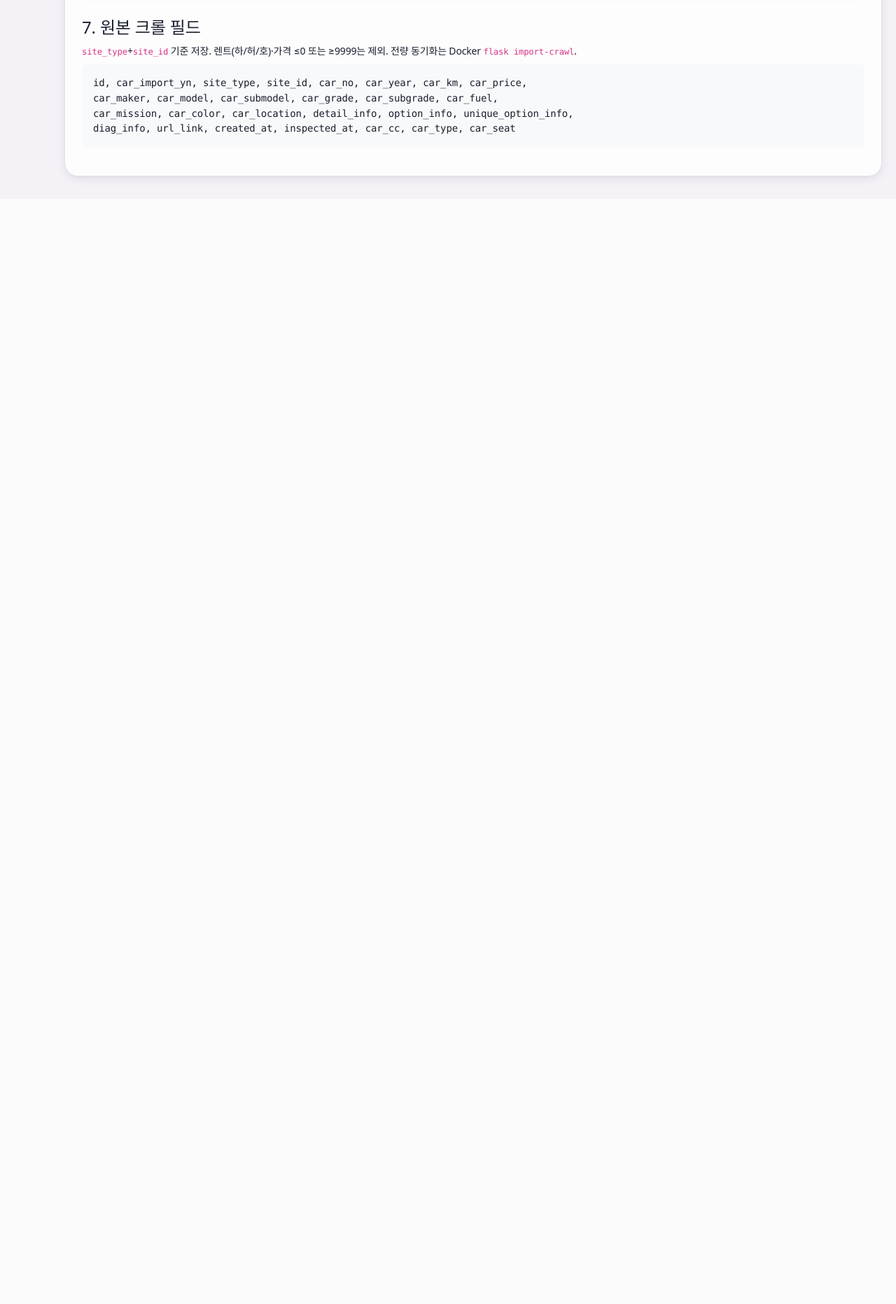
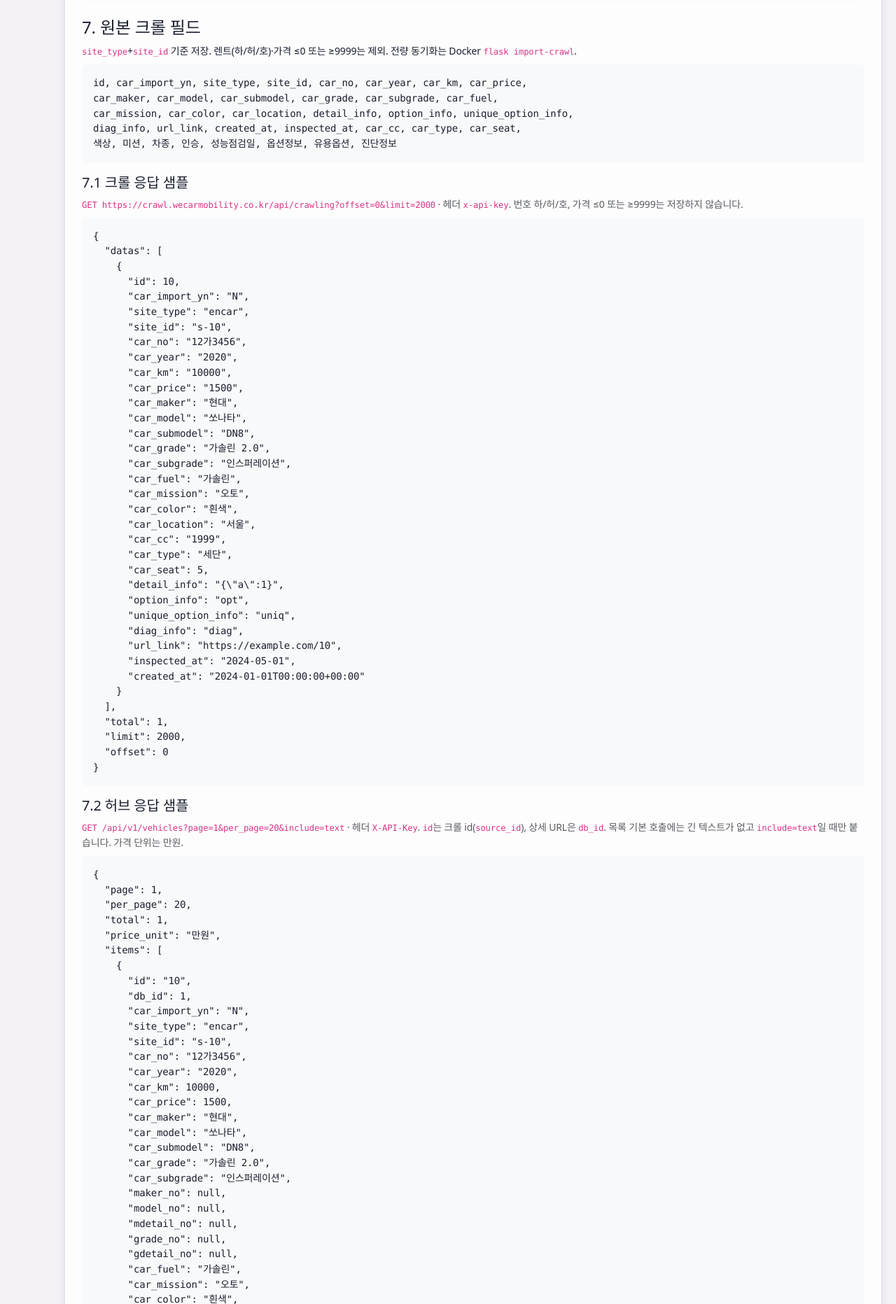
Before and after one commit to JTY9410/vehicle-data-hub, a Flask app: page /api-keys/docs in a window 1280 px wide. Shown: the part 3792-5655 px from the top of the page at 70% size. Before the commit the page ends 4053 px from the top, so only its background shows below. Run offline with Flask 3, Linux system fonts and the light colour scheme; the visitor is signed in with stand-in values (Sample User, id 1); some web fonts are replaced.

Commit message:
Store crawl color, mission, type, seat, inspect, and option fields in Korean columns.
Co-authored-by: Cursor <cursoragent@cursor.com>

```diff
--- a/apps/models.py
+++ b/apps/models.py
@@ -61,6 +61,14 @@ class Vehicle(db.Model):
     unique_option_info: Mapped[str | None] = mapped_column(Text)
     inspected_at: Mapped[datetime | None] = mapped_column(DateTime(timezone=True))
     diag_info: Mapped[str | None] = mapped_column(Text)
+    색상: Mapped[str | None] = mapped_column("색상", String(32))
+    미션: Mapped[str | None] = mapped_column("미션", String(32))
+    차종: Mapped[str | None] = mapped_column("차종", String(64))
+    인승: Mapped[str | None] = mapped_column("인승", String(32))
+    성능점검일: Mapped[datetime | None] = mapped_column("성능점검일", DateTime(timezone=True))
+    옵션정보: Mapped[str | None] = mapped_column("옵션정보", Text)
+    유용옵션: Mapped[str | None] = mapped_column("유용옵션", Text)
+    진단정보: Mapped[str | None] = mapped_column("진단정보", Text)
     url_link: Mapped[str | None] = mapped_column(Text)
     scraped_at: Mapped[datetime | None] = mapped_column(DateTime(timezone=True))
     # Encar vehicle code hierarchy (maker → model → mdetail → grade → gdetail)
--- a/apps/services/import_crawl.py
+++ b/apps/services/import_crawl.py
@@ -21,9 +21,23 @@ PAGE_DELAY_SECONDS = 1.0
 STALE_IDLE_SECONDS = 45 * 60
 STALE_MAX_SECONDS = 3 * 3600
 
+_KOREAN_TO_EN = {
+    "색상": "car_color",
+    "미션": "car_mission",
+    "차종": "car_type",
+    "인승": "car_seat",
+    "성능점검일": "inspected_at",
+    "옵션정보": "option_info",
+    "유용옵션": "unique_option_info",
+    "진단정보": "diag_info",
+}
+
 
 def item_to_row(item: dict) -> dict:
     row = dict(item)
+    for korean, english in _KOREAN_TO_EN.items():
+        if row.get(english) in (None, "") and row.get(korean) not in (None, ""):
+            row[english] = row[korean]
     if row.get("id") is not None:
         row["id"] = str(row["id"])
     if row.get("site_id") is not None:
--- a/apps/services/import_csv.py
+++ b/apps/services/import_csv.py
@@ -112,18 +112,26 @@ def _apply_row(
     vehicle.car_grade = _clean(row.get("car_grade"))
     vehicle.car_subgrade = _clean(row.get("car_subgrade"))
     vehicle.car_fuel = infer_fuel(row.get("car_fuel"), row.get("car_grade"))
-    vehicle.car_mission = normalize_mission(row.get("car_mission"))
-    vehicle.car_color = normalize_color(row.get("car_color"))
+    vehicle.car_mission = normalize_mission(row.get("car_mission") or row.get("미션"))
+    vehicle.car_color = normalize_color(row.get("car_color") or row.get("색상"))
     vehicle.car_location = _clean(row.get("car_location"))
     vehicle.car_import_yn = _clean(row.get("car_import_yn"))
     vehicle.car_cc = _clean(row.get("car_cc"))
-    vehicle.car_type = normalize_type(row.get("car_type"))
-    vehicle.car_seat = _clean(row.get("car_seat"))
+    vehicle.car_type = normalize_type(row.get("car_type") or row.get("차종"))
+    vehicle.car_seat = _clean(row.get("car_seat") or row.get("인승"))
     vehicle.detail_info = _clean(row.get("detail_info"))
-    vehicle.option_info = _clean(row.get("option_info"))
-    vehicle.unique_option_info = _clean(row.get("unique_option_info"))
-    vehicle.inspected_at = parse_csv_saved_at(row.get("inspected_at"))
-    vehicle.diag_info = _clean(row.get("diag_info"))
+    vehicle.option_info = _clean(row.get("option_info") or row.get("옵션정보"))
+    vehicle.unique_option_info = _clean(row.get("unique_option_info") or row.get("유용옵션"))
+    vehicle.inspected_at = parse_csv_saved_at(row.get("inspected_at") or row.get("성능점검일"))
+    vehicle.diag_info = _clean(row.get("diag_info") or row.get("진단정보"))
+    vehicle.색상 = vehicle.car_color
+    vehicle.미션 = vehicle.car_mission
+    vehicle.차종 = vehicle.car_type
+    vehicle.인승 = vehicle.car_seat
+    vehicle.성능점검일 = vehicle.inspected_at
+    vehicle.옵션정보 = vehicle.option_info
+    vehicle.유용옵션 = vehicle.unique_option_info
+    vehicle.진단정보 = vehicle.diag_info
     vehicle.url_link = _clean(row.get("url_link"))
     vehicle.scraped_at = scraped_at
     vehicle.updated_at = utcnow()
@@ -210,6 +218,14 @@ def _vehicle_mapping(vehicle: Vehicle) -> dict:
         "mdetail_no": vehicle.mdetail_no,
         "grade_no": vehicle.grade_no,
         "gdetail_no": vehicle.gdetail_no,
+        "색상": vehicle.색상,
+        "미션": vehicle.미션,
+        "차종": vehicle.차종,
+        "인승": vehicle.인승,
+        "성능점검일": vehicle.성능점검일,
+        "옵션정보": vehicle.옵션정보,
+        "유용옵션": vehicle.유용옵션,
+        "진단정보": vehicle.진단정보,
         "created_at": now,
         "updated_at": now,
     }
--- a/templates/api_docs.html
+++ b/templates/api_docs.html
@@ -127,7 +127,102 @@ const data = await res.json();</code></pre>
   <pre class="bg-light p-3 rounded"><code>id, car_import_yn, site_type, site_id, car_no, car_year, car_km, car_price,
 car_maker, car_model, car_submodel, car_grade, car_subgrade, car_fuel,
 car_mission, car_color, car_location, detail_info, option_info, unique_option_info,
-diag_info, url_link, created_at, inspected_at, car_cc, car_type, car_seat</code></pre>
+diag_info, url_link, created_at, inspected_at, car_cc, car_type, car_seat,
+색상, 미션, 차종, 인승, 성능점검일, 옵션정보, 유용옵션, 진단정보</code></pre>
+
+  <h3 class="h5 mt-3">7.1 크롤 응답 샘플</h3>
+  <p class="small text-muted mb-2"><code>GET https://crawl.wecarmobility.co.kr/api/crawling?offset=0&amp;limit=2000</code> · 헤더 <code>x-api-key</code>. 번호 하/허/호, 가격 ≤0 또는 ≥9999는 저장하지 않습니다.</p>
+  <pre class="bg-light p-3 rounded"><code>{
+  "datas": [
+    {
+      "id": 10,
+      "car_import_yn": "N",
+      "site_type": "encar",
+      "site_id": "s-10",
+      "car_no": "12가3456",
+      "car_year": "2020",
+      "car_km": "10000",
+      "car_price": "1500",
+      "car_maker": "현대",
+      "car_model": "쏘나타",
+      "car_submodel": "DN8",
+      "car_grade": "가솔린 2.0",
+      "car_subgrade": "인스퍼레이션",
+      "car_fuel": "가솔린",
+      "car_mission": "오토",
+      "car_color": "흰색",
+      "car_location": "서울",
+      "car_cc": "1999",
+      "car_type": "세단",
+      "car_seat": 5,
+      "detail_info": "{\"a\":1}",
+      "option_info": "opt",
+      "unique_option_info": "uniq",
+      "diag_info": "diag",
+      "url_link": "https://example.com/10",
+      "inspected_at": "2024-05-01",
+      "created_at": "2024-01-01T00:00:00+00:00"
+    }
+  ],
+  "total": 1,
+  "limit": 2000,
+  "offset": 0
+}</code></pre>
+
+  <h3 class="h5 mt-3">7.2 허브 응답 샘플</h3>
+  <p class="small text-muted mb-2"><code>GET /api/v1/vehicles?page=1&amp;per_page=20&amp;include=text</code> · 헤더 <code>X-API-Key</code>. <code>id</code>는 크롤 id(<code>source_id</code>), 상세 URL은 <code>db_id</code>. 목록 기본 호출에는 긴 텍스트가 없고 <code>include=text</code>일 때만 붙습니다. 가격 단위는 만원.</p>
+  <pre class="bg-light p-3 rounded"><code>{
+  "page": 1,
+  "per_page": 20,
+  "total": 1,
+  "price_unit": "만원",
+  "items": [
+    {
+      "id": "10",
+      "db_id": 1,
+      "car_import_yn": "N",
+      "site_type": "encar",
+      "site_id": "s-10",
+      "car_no": "12가3456",
+      "car_year": "2020",
+      "car_km": 10000,
+      "car_price": 1500,
+      "car_maker": "현대",
+      "car_model": "쏘나타",
+      "car_submodel": "DN8",
+      "car_grade": "가솔린 2.0",
+      "car_subgrade": "인스퍼레이션",
+      "maker_no": null,
+      "model_no": null,
+      "mdetail_no": null,
+      "grade_no": null,
+      "gdetail_no": null,
+      "car_fuel": "가솔린",
+      "car_mission": "오토",
+      "car_color": "흰색",
+      "car_location": "서울",
+      "url_link": "https://example.com/10",
+      "created_at": "2024-01-01T00:00:00+00:00",
+      "car_cc": "1999",
+      "car_type": "세단",
+      "car_seat": "5",
+      "inspected_at": "2024-05-01",
+      "색상": "흰색",
+      "미션": "오토",
+      "차종": "세단",
+      "인승": "5",
+      "성능점검일": "2024-05-01",
+      "price_unit": "만원",
+      "detail_info": "{\"a\":1}",
+      "option_info": "opt",
+      "unique_option_info": "uniq",
+      "diag_info": "diag",
+      "옵션정보": "opt",
+      "유용옵션": "uniq",
+      "진단정보": "diag"
+    }
+  ]
+}</code></pre>
 </article>
 
 <style>
```
Also changed, not shown: apps/routes/api.py (+31 -1 lines), migrations/versions/g7b8c9d0e1f2_korean_vehicle_alias_columns.py (added, +50 -0 lines), tests/test_admin_api.py (+8 -0 lines), tests/test_settings.py (+39 -0 lines).
